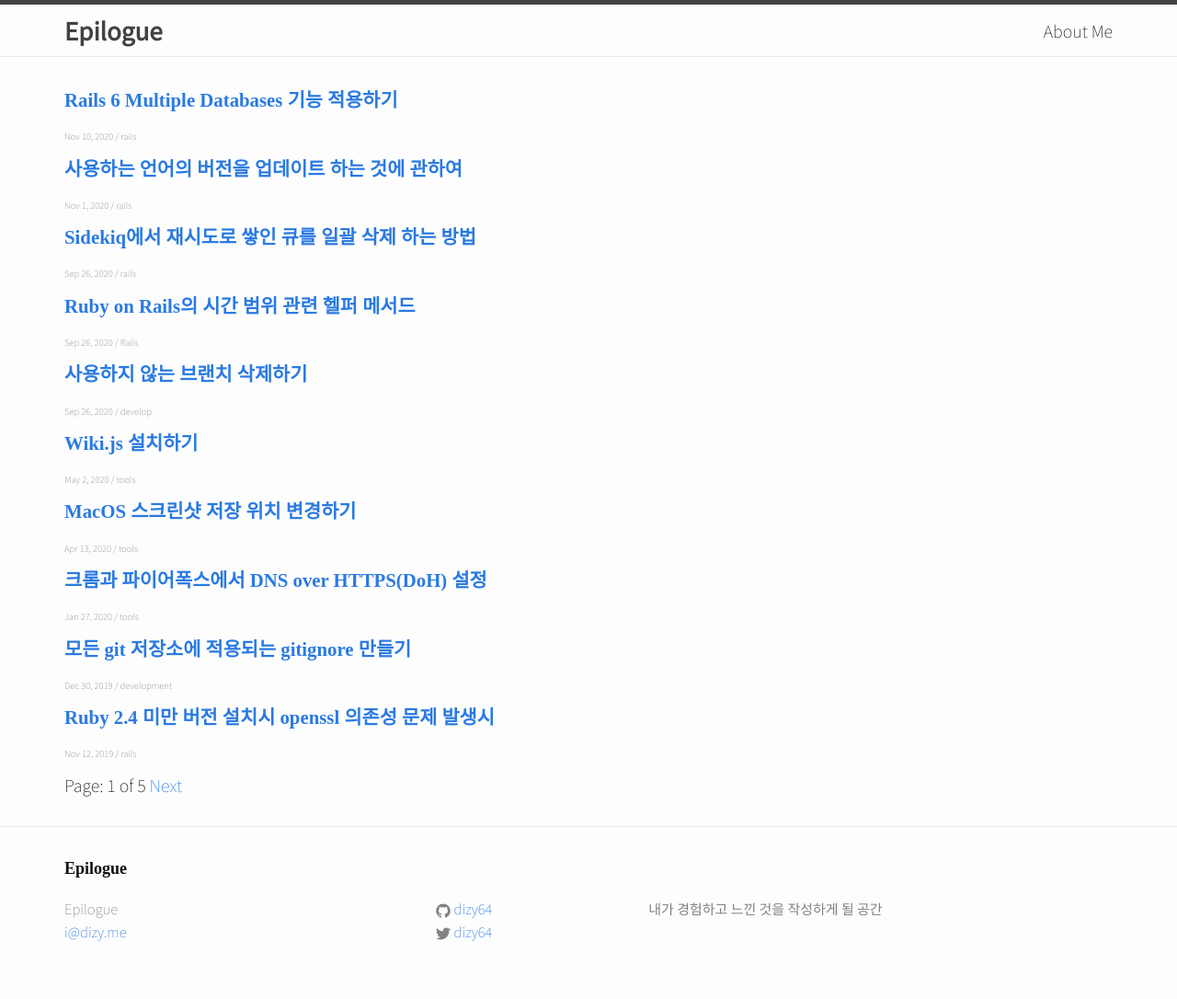
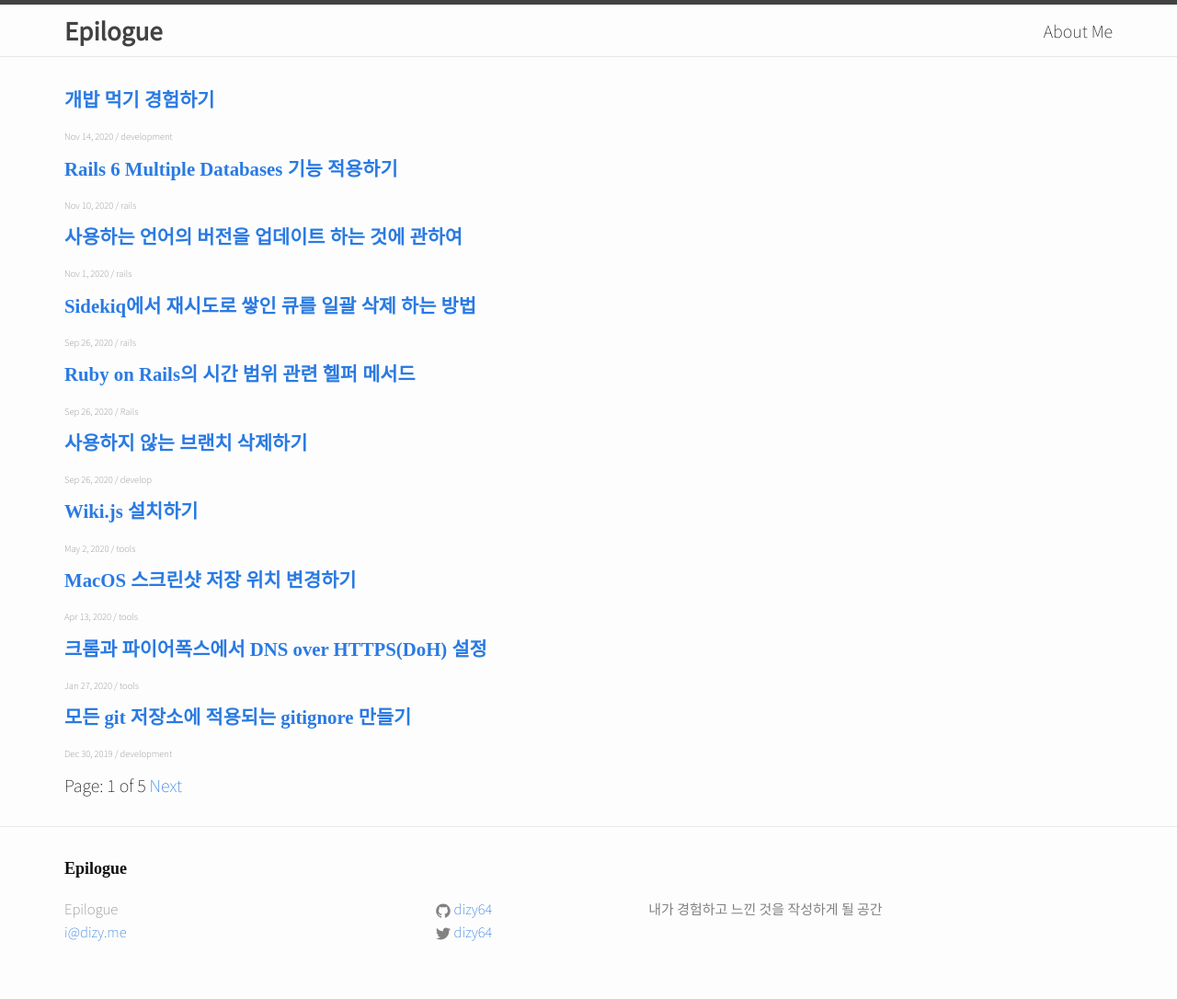
Before and after one commit to dizy64/dizy64.github.io, a Jekyll site: the page built from index.html, in a window 1280 px wide. Shown: the whole page at 92% size. Built offline with Jekyll 4.4.1, drawn with Linux system fonts in a browser that asks for light colours; the list of posts is cut into pages by our own code; part of the change alters nothing that is shown.

Commit message:
개밥 먹기 경험에 대한 포스팅을 하다

```diff
--- /dev/null
+++ b/_posts/2020-11-15-EYODF.md
@@ -0,0 +1,69 @@
+---
+layout: post
+title: 개밥 먹기 경험하기
+date: 2020-11-15 01:25:00 +0900
+categories: 'development'
+---
+
+최근에 우리 회사 인재검색 크루에서 경험한 개밥 먹기 경험에 대해서 공유하고자 글을 작성하게 되었다.
+
+새로운 업무 환경으로 업무 조직을 개편했고 개편한 팀에서 해결해야 할 문제를 정의함에 있어서 개밥 먹기가 어떻게 효용적이었으며, 어떻게 했기 때문에 효과가 있었는지 간단하게 공유해본다.
+
+# 개밥 먹기란?
+
+내가 처음 개밥 먹기라는 단어를 알게 된 것은 첫 회사의 CTO님을 통해서였고, 이후 [조엘 온 소프트웨어에](https://www.joelonsoftware.com/2001/05/05/what-is-the-work-of-dogs-in-this-country/)서도 자세히 설명되어서 읽어본 적이 있다.
+
+간단하게 설명하자면 프로덕트를 개발하는 조직이 자신의 제품을 직접 사용하는 것을 **개밥먹는다**고 표현한다.
+
+단순히 고객의 불편사항을 통해서만 제품의 문제점을 파악하는 게 아니라 직접 사용하면서 불편함에 대해서 이해하고 더 나은 제품을 만들기 위해 노력하기 위해서 나왔을 거라고 예상한다.
+
+특히 고객의 불편사항을 단순히 고객의 탓으로 넘기거나, 별거 아니라고 생각해서 우선순위를 뒤로 미루는 경우가 종종 있는데 직접 사용하고 불편함을 느낀다면 적절한 우선순위를 두고 개선을 하고, 추후 제품을 수정하거나 개발하는 데 있어서 좋은 영향을 줄 수 있을 거라고 생각한다.
+
+처음에 내가 개밥 먹기를 제안했을 때 크루원들은 개밥먹기가 뭐냐고 **스테이크 먹기로 하자!** 라고 했는데 동료 개발자에게 이야기 했더니 <q>스테이크는 그냥 찾아서 먹고 싶지 않아요?</q> 라고 하셨다.
+
+그 말을 들으니 개밥 먹는다는 건 선뜻 하기는 어려운, 어쩌면 제품을 만드는 사람 입장에서는 두려운 의미에서 지어진 이름인 것 같다.
+
+
+# 개밥 먹기를 해보자
+
+이를 설명하기 전에 내가 속한 크루가 어떤 서비스를 하는지 간단하게 설명해본다.
+
+우리 크루는 리멤버가 새로 선보이는 서비스 중 인재 검색 서비스를 개발하고 있고, 이직을 원하거나 좋은 기회를 찾고자 하는 고객에게는 프로필 입력을 통해 채용의 기회를 제공하고 인사 담당자와 헤드헌터가 편하게 인재를 찾을 수 있도록 서비스를 제공하고 있다.
+
+![]({{ "/images/remember-career.png" | absolute_url }})
+<span class="caption">(작년에 출시한 리멤버 인재검색 서비스)</span>
+
+우리 서비스를 제대로 경험해보기 위해서는 진짜 개밥 먹기를 한 사이클 끝내기 위해서는 직접 채용에 뛰어들고 제안을 보내고 채용 사례도 만드는 게 가장 좋다. 하지만 개밥 먹기를 위해 실제 채용을 진행하는 것은 사실상 불가능하고 채용을 하지 않는데 제안을 보내게 되면 유저가 제안 메시지를 받게 되고 불편함을 줄 수 있기 때문에 그렇게 진행하지는 않고 대신 다른 방법으로 진행을 했다.
+
+## 실제 경험 사례를 따라 하기
+
+- 실제로 의뢰를 받아서 진행된 Job Description를 정리하여 1인당 3개의 JD를 할당했다.
+- 이를 토대로 제안에 어울리는 인재를 직접 찾아본다
+- 실제로 이루어진 제안과 비교하여 내가 이용하면서 보낸 제안과 실제 제안이 진행된 프로필을 비교한다
+
+개밥 먹기를 해본 뒤에 우리 팀원은 모두 충격을 빠졌다. 실제로 사용하니 불편한 점도 많았고 또 우리가 생각한 고객의 모습과 실제 고객의 유저 경험 결과가 달랐던 점들이 너무 많았다. 제안 후보가 겹치는 경우가 거의 없었다.
+
+# 개밥 먹기 이후
+
+막연하게 생각했던 이용자의 입장을 조금 더 선명하게 파악했고, 문제의식이 팀원 모두에게 잘 정렬되었다.
+
+물론 현실적인 문제로 개밥 먹기에서 나왔던 모든 개선 사항을 다 개선하지는 못했지만, 언제든지 고려할 수 있도록 문제점에 대한 백로그를 정리하고 한 걸음씩 나아갔다.
+
+그 결과 유저의 불편함을 해결 하기 위해 다음과 같은 테스크들을 진행했다.
+
+- 제안 액션과 관련한 UI/UX 일부 개선
+- 검색 필터 개선
+- 서비스 최초 접속자에게 튜토리얼 제공
+- 이용권 정책 개선
+
+대부분 유저의 불편함을 해결하기 위해 노력했고, 실제로 조금씩 개선되는 제품을 보며 우리의 노력을 긍정적으로 바라보고 있다는 피드백도 종종 받게 되어서 뿌듯했다.
+
+# 개밥 먹기 이후 느낀 점
+
+- 단순히 개밥 먹기라고 기능을 간단하게 이용하고 끝냈다면 그저 개발을 진행하면서 잘 작동하는지 테스트하는 수준으로 끝났을 거라고 생각한다.
+- 유저의 불만이 어디서 오는지 알게 되었고, 팀 전체가 이 불편한 경험을 개선하는 게 큰 숙제라는 문제의식을 공유하게 되어서 더 빠르게 의사결정을 하고 일을 할 수 있었다.
+- 특히 실제 사례를 비교해보았기 때문에 우리가 생각한 서비스의 방향성과 고객이 원하는 방향성이 어떤 점이 같고 어떤 점이 다른지에 대해서도 많이 생각할 수 있게 되었다.
+
+프로덕트를 만드는 사람들은 자신의 제품을 자기가 잘 알고 있다고 자만에 빠지기 쉽다. 하지만 그런 경험은 경계해야 하고, 실제로 유저의 입장에서 간지러운 부분들도 잘 해결 해 줄 수 있도록 노력해야 한다.
+
+우리는 좋은 품질의 코드를 개발하는 사람이기도 하지만 그 이전에 좋은 제품을 만들어서 유저에게 좋은 가치를 전달해 주는 개발자라는 것을 잊지 않아야 한다.
--- a/_sass/_layout.scss
+++ b/_sass/_layout.scss
@@ -275,6 +275,11 @@
     font-size: 1rem;
     padding: 5px;
   }
+  span.caption {
+    text-align: center;
+    display: block;
+    font-size: 1rem;
+  }
 
   @include media-query($on-palm) {
     img {
```
Also changed, not shown: 1 other file.
